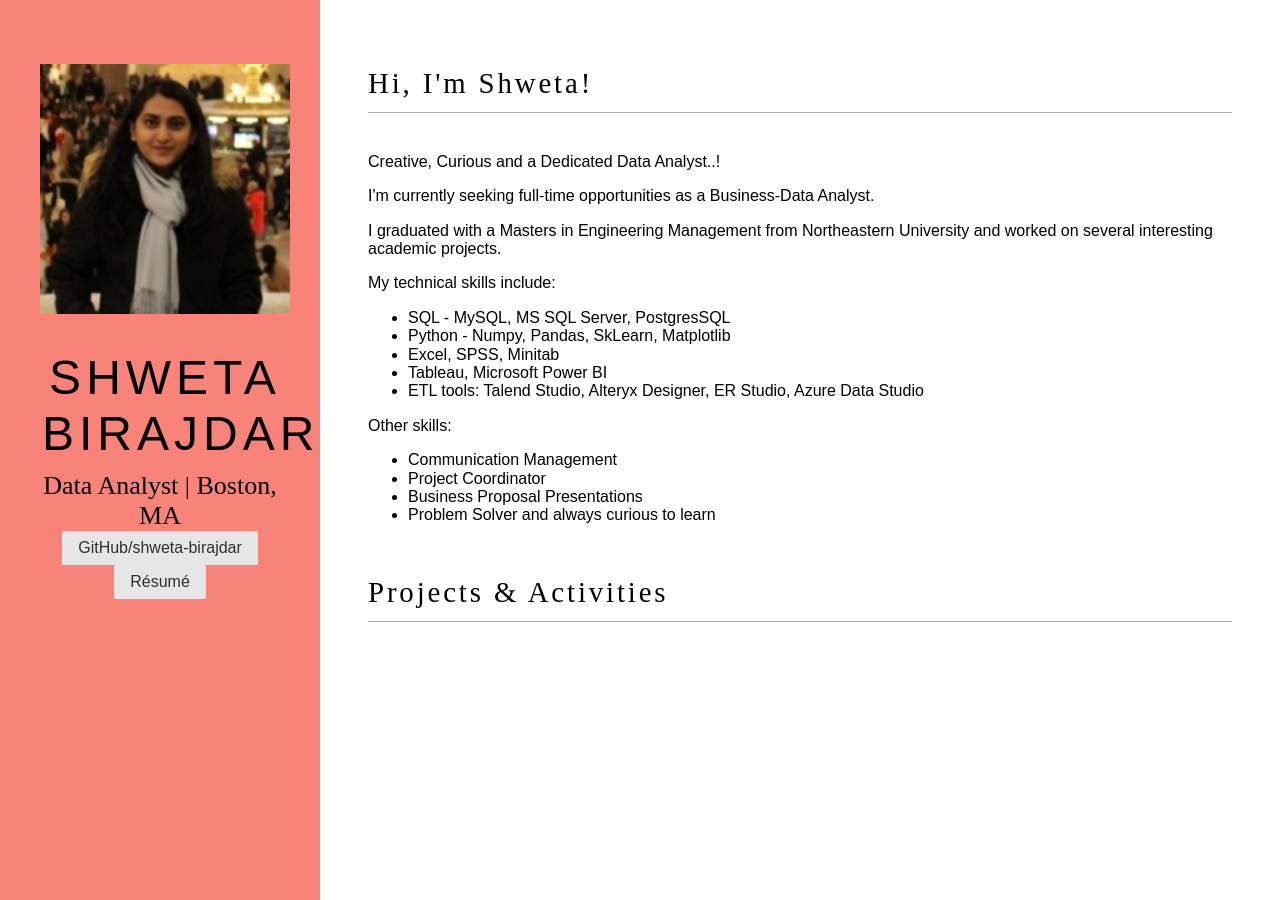
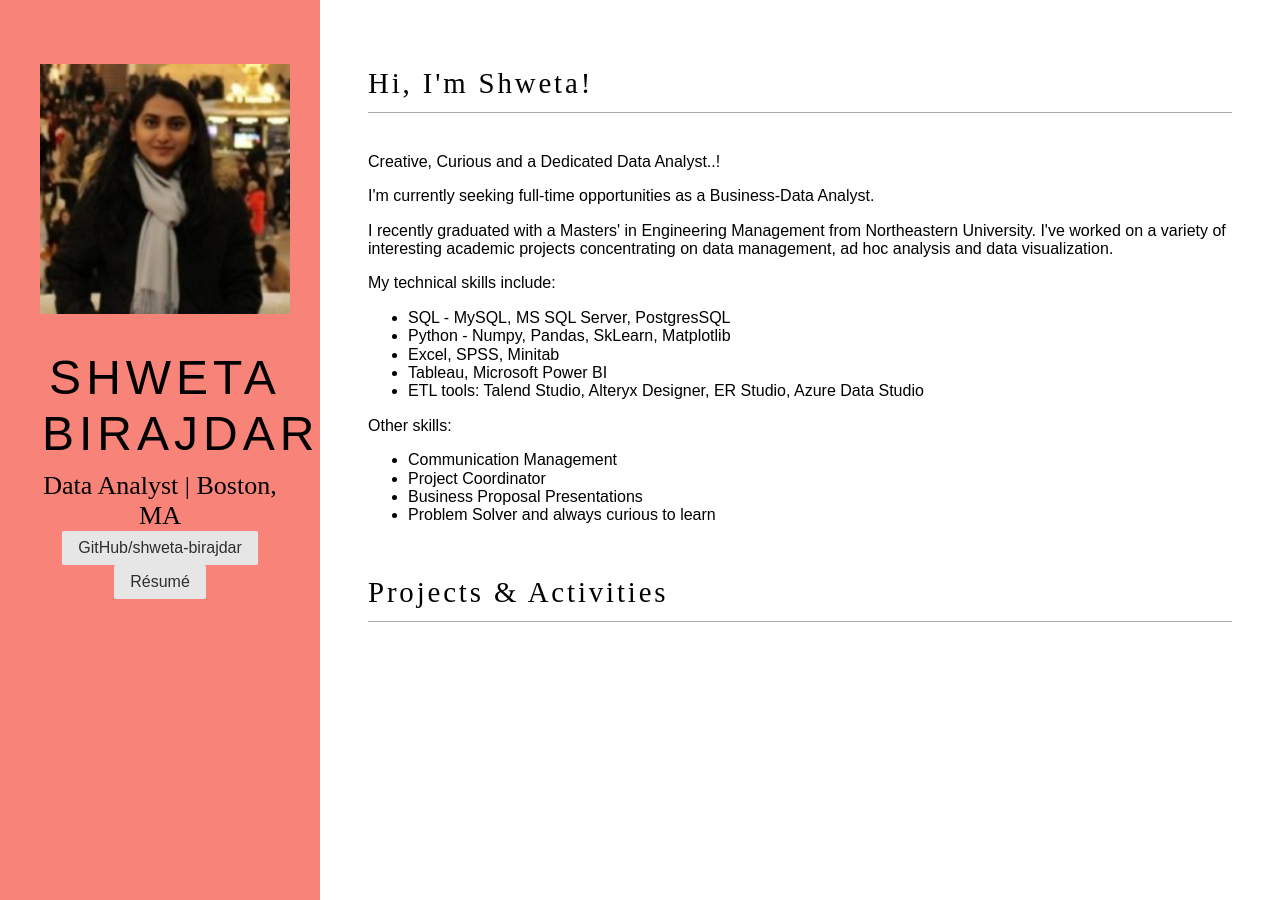
Before and after one commit to shweta-birajdar/shweta-birajdar.github.io, a Jekyll site: the page built from index.html, in a window 1280 px wide. Built offline with Jekyll 4.4.1, drawn with Linux system fonts in a browser that asks for light colours; nearby versions of some CDN libraries.

Commit message:
Update index.html

```diff
--- a/index.html
+++ b/index.html
@@ -10,7 +10,8 @@ published: true
       <div class="pure-u-1">
 	      <p>Creative, Curious and a Dedicated Data Analyst..!</p>
 	      <p>I'm currently seeking full-time opportunities as a Business-Data Analyst.</p>
-	      <p>I graduated with a Masters in Engineering Management from Northeastern University and worked on several interesting academic projects.</p>
+	      <p>I recently graduated with a Masters' in Engineering Management from Northeastern University.
+		      I've worked on a variety of interesting academic projects concentrating on data management, ad hoc analysis and data visualization.</p>
 		      <p>My technical skills include: </p>
 		      <ul>
 			      <li>SQL - MySQL, MS SQL Server, PostgresSQL</li>
```
